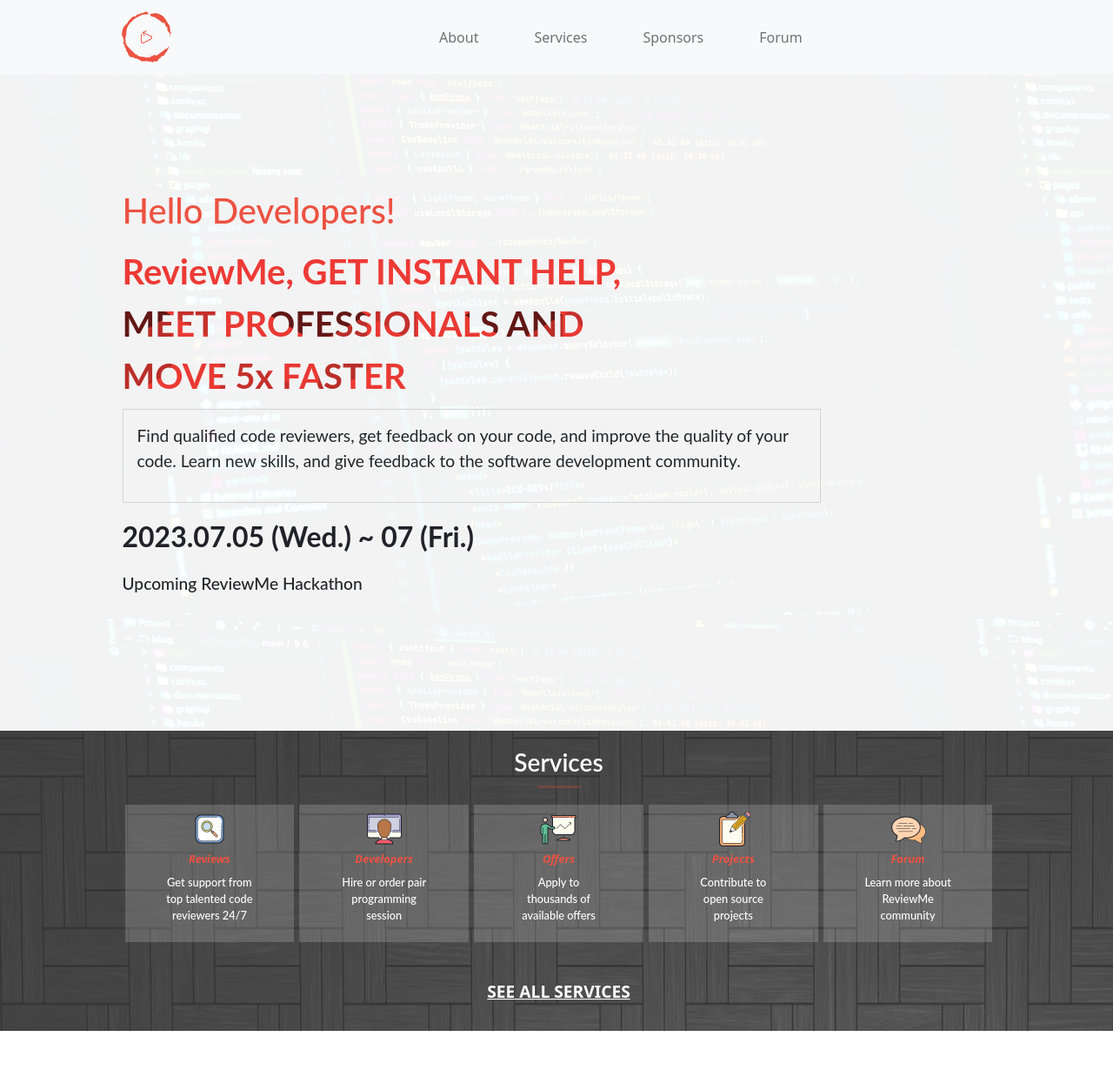
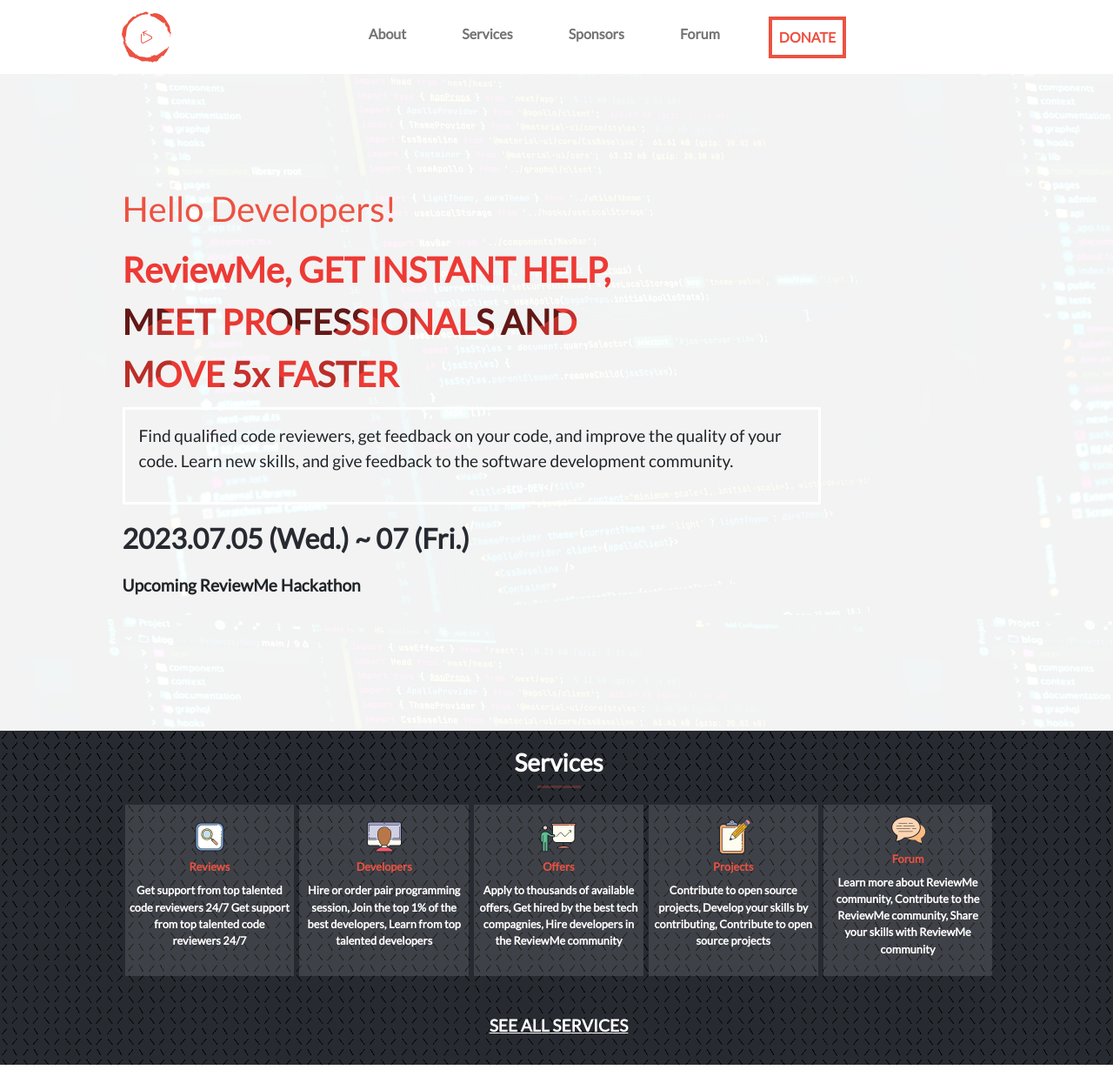
Before and after one commit to kambereBr/ReviewMe, a website: page index.html in a window 1280 px wide. Shown: the top 1230 px of the page at 87% size. Drawn offline with nearby package versions, Linux system fonts and the light colour scheme; a web font is replaced by a local one.

Commit message:
Correct fonts, colors, paddings and margins

```diff
--- a/assets/css/style-desktop.css
+++ b/assets/css/style-desktop.css
@@ -5,15 +5,23 @@
 
   .nav-bar-logo-image {
     display: flex !important;
-    margin-right: 30%;
+    margin-right: 10%;
   }
 
   .navbar > .container-fluid {
     width: 80% !important;
   }
 
+  .navbar {
+    background-color: white !important;
+  }
+
   .home-menu-about {
     display: none !important;
+  }
+
+  .navbar-expand-md .navbar-nav {
+    margin-left: auto !important;
   }
 
   /* BANNER SECTION */
@@ -45,7 +53,7 @@
 
   .site-description-div {
     width: 80%;
-    border: 1px solid var(--smoke-text);
+    border: 3px solid white;
   }
 
   .text-date {
@@ -70,6 +78,11 @@
     width: 25%;
   }
 
+  .services-items-div:hover {
+    border: 3px solid white;
+    cursor: pointer;
+  }
+
   .reviewer-description {
     text-align: center;
   }
@@ -91,6 +104,7 @@
     justify-content: center;
     align-items: center;
     margin-left: 0;
+    width: 100%;
   }
 
   .buttont-join-reviewme a {
@@ -171,6 +185,10 @@
     margin-bottom: 15px;
   }
 
+  .about-logo {
+    width: 50% !important;
+  }
+
   /* PARTNER SECTION */
   .partners-section-about {
     display: none !important;
--- a/assets/css/style-mobile.css
+++ b/assets/css/style-mobile.css
@@ -1,6 +1,6 @@
 :root {
   --orange-color: #ec5242;
-  --black-text: #202229;
+  --black-text: #272a31;
   --smoke-text: #d3d3d3;
 }
 
@@ -19,6 +19,14 @@
   position: relative;
   z-index: 1;
   height: 70vh;
+}
+
+.nav-item-donate {
+  border: 4px solid var(--orange-color);
+}
+
+.nav-item-donate a {
+  color: var(--orange-color) !important;
 }
 
 .service-section {
@@ -55,9 +63,10 @@
   bottom: 0;
   left: 0;
   right: 0;
-  background: url(../images/background_section-02.jpg);
-  opacity: 0.8;
-  background-attachment: scroll;
+  background: var(--black-text);
+  background-image: url(../images/main-section.jpg);
+  background-size: cover;
+  background-blend-mode: darken;
 }
 
 .banner-text-content {
@@ -84,16 +93,20 @@ h2 {
   color: var(--orange-color) !important;
 }
 
+.nav-item a,
+.button-all-service a,
 p,
 h1,
 h2,
 h3,
-h4 {
+h4,
+span {
   font-family: "Lato", sans-serif;
 }
 
 .content-title-service p {
   padding: 5px;
+  font-weight: 600;
 }
 
 h1 {
@@ -112,7 +125,7 @@ h2 {
 
 .nav-link {
   color: var(--black-text);
-  font-weight: 500;
+  font-weight: bold;
 }
 
 .nav-link[aria-current] {
@@ -128,7 +141,7 @@ h2 {
 
 .text-date-description {
   margin-top: 15px;
-  font-weight: 550;
+  font-weight: 600;
 }
 
 .content-title-service h3 {
@@ -158,7 +171,7 @@ hr {
 .services-items-div {
   display: flex;
   margin-bottom: 10px;
-  background-color: rgb(230, 230, 230, 0.2);
+  background-color: rgb(230, 230, 230, 0.12);
   align-items: baseline;
 }
 
@@ -224,6 +237,10 @@ hr {
   color: var(--orange-color);
   font-style: italic;
   font-weight: 700;
+}
+
+.service-title {
+  font-style: normal !important;
 }
 
 .reviewer-description {
@@ -332,9 +349,14 @@ hr {
 
 .about-logo {
   border: 1px solid var(--smoke-text);
-  width: 90%;
+  width: 80%;
   margin: 0 auto;
   margin-bottom: 20px;
+}
+
+.about-logo img {
+  width: 150px;
+  height: 150px;
 }
 
 .about-big-line hr {
@@ -494,10 +516,5 @@ hr {
 
 /* Color of 3 lines */
 .navbar-toggler.collapsed .toggler-icon {
-  background:
-    linear-gradient(
-      263deg,
-      rgba(252, 74, 74, 1) 0%,
-      rgb(47, 0, 255) 100%
-    );
+  background: var(--black-text);
 }
--- a/assets/css/style.css
+++ b/assets/css/style.css
@@ -1,4 +1,4 @@
-@import url("https://fonts.google.com/specimen/Lato?query=lato");
+@import url('https://fonts.googleapis.com/css2?family=Lato:wght@100;400&display=swap');
 @import url('style-mobile.css');
 @import url('style-desktop.css');
 
--- a/index.html
+++ b/index.html
@@ -3,14 +3,19 @@
   <head>
     <meta charset="UTF-8" />
     <meta name="viewport" content="width=device-width, initial-scale=1.0" />
+    <title>Home Page - ReviewMe</title>
     <link
-      href="https://cdn.jsdelivr.net/npm/bootstrap@5.0.2/dist/css/bootstrap.min.css"
-      rel="stylesheet"
-      integrity="sha384-EVSTQN3/azprG1Anm3QDgpJLIm9Nao0Yz1ztcQTwFspd3yD65VohhpuuCOmLASjC"
-      crossorigin="anonymous"
+    href="https://cdn.jsdelivr.net/npm/bootstrap@5.0.2/dist/css/bootstrap.min.css"
+    rel="stylesheet"
+    integrity="sha384-EVSTQN3/azprG1Anm3QDgpJLIm9Nao0Yz1ztcQTwFspd3yD65VohhpuuCOmLASjC"
+    crossorigin="anonymous"
     />
     <link rel="stylesheet" href="assets/css/style.css" />
-    <title>Home Page - ReviewMe</title>
+     <script
+      src="https://cdn.jsdelivr.net/npm/bootstrap@5.0.2/dist/js/bootstrap.bundle.min.js"
+      integrity="sha384-MrcW6ZMFYlzcLA8Nl+NtUVF0sA7MsXsP1UyJoMp4YLEuNSfAP+JcXn/tWtIaxVXM"
+      crossorigin="anonymous"
+    ></script>
   </head>
   <body>
     <header>
@@ -49,7 +54,10 @@
                 <a class="nav-link" href="#partners-section">Sponsors</a>
               </li>
               <li class="nav-item me-5">
-                <a class="nav-link">Forum</a>
+                <a class="nav-link" href="#">Forum</a>
+              </li>
+              <li class="nav-item nav-item-donate me-5">
+                <a class="nav-link" href="#">DONATE</a>
               </li>
             </ul>
           </div>
@@ -91,10 +99,11 @@
                 <div class="reviewer-image">
                   <img src="assets/icons/reviewer.png" alt="" />
                 </div>
-                <span class="reviewer-position">Reviews</span>
+                <span class="reviewer-position service-title">Reviews</span>
               </div>
               <div class="services-items-div-rigthside">
                 <p class="reviewer-description">
+                  Get support from top talented code reviewers 24/7
                   Get support from top talented code reviewers 24/7
                 </p>
               </div>
@@ -104,11 +113,13 @@
                 <div class="reviewer-image">
                   <img src="assets/icons/developer.png" alt="" />
                 </div>
-                <span class="reviewer-position">Developers</span>
+                <span class="reviewer-position service-title">Developers</span>
               </div>
               <div class="services-items-div-rigthside">
                 <p class="reviewer-description">
-                  Hire or order pair programming session
+                  Hire or order pair programming session,
+                  Join the top 1% of the best developers,
+                  Learn from top talented developers
                 </p>
               </div>
             </div>
@@ -117,11 +128,13 @@
                 <div class="reviewer-image">
                   <img src="assets/icons/offer.png" alt="" />
                 </div>
-                <span class="reviewer-position">Offers</span>
+                <span class="reviewer-position service-title">Offers</span>
               </div>
               <div class="services-items-div-rigthside">
                 <p class="reviewer-description">
-                  Apply to thousands of available offers
+                  Apply to thousands of available offers,
+                  Get hired by the best tech compagnies,
+                  Hire developers in the ReviewMe community
                 </p>
               </div>
             </div>
@@ -130,10 +143,12 @@
                 <div class="reviewer-image">
                   <img src="assets/icons/project.png" alt="" />
                 </div>
-                <span class="reviewer-position">Projects</span>
+                <span class="reviewer-position service-title">Projects</span>
               </div>
               <div class="services-items-div-rigthside">
                 <p class="reviewer-description">
+                  Contribute to open source projects,
+                  Develop your skills by contributing,
                   Contribute to open source projects
                 </p>
               </div>
@@ -143,11 +158,13 @@
                 <div class="reviewer-image">
                   <img src="assets/icons/forum.png" alt="" />
                 </div>
-                <span class="reviewer-position">Forum</span>
+                <span class="reviewer-position service-title">Forum</span>
               </div>
               <div class="services-items-div-rigthside">
                 <p class="reviewer-description">
-                  Learn more about ReviewMe community
+                  Learn more about ReviewMe community,
+                  Contribute to the ReviewMe community,
+                  Share your skills with ReviewMe community
                 </p>
               </div>
             </div>
@@ -188,9 +205,7 @@
       <div class="logo-section-footer">
         <img
           src="assets/images/reviewme-low-resolution-logo-black-on-transparent-background.png"
-          width="280px"
-          height="80px"
-          alt=""
+          alt="logo site"
         />
       </div>
       <div class="content-section-footer">
@@ -198,11 +213,6 @@
         <p>Designed and developed by Bruno K.</p>
       </div>
     </footer>
-    <script
-      src="https://cdn.jsdelivr.net/npm/bootstrap@5.0.2/dist/js/bootstrap.bundle.min.js"
-      integrity="sha384-MrcW6ZMFYlzcLA8Nl+NtUVF0sA7MsXsP1UyJoMp4YLEuNSfAP+JcXn/tWtIaxVXM"
-      crossorigin="anonymous"
-    ></script>
     <script src="assets/js/script.js"></script>
   </body>
 </html>
```
Also changed, not shown: about.html (+11 -14 lines), README.md, assets/images/main-section.jpg (added).
